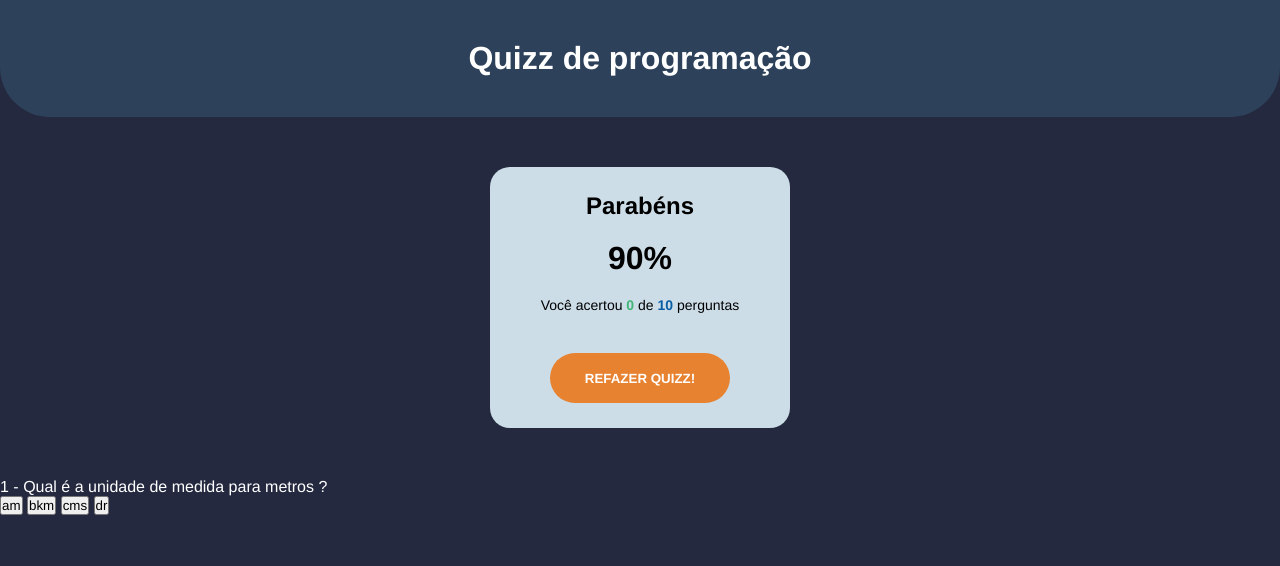
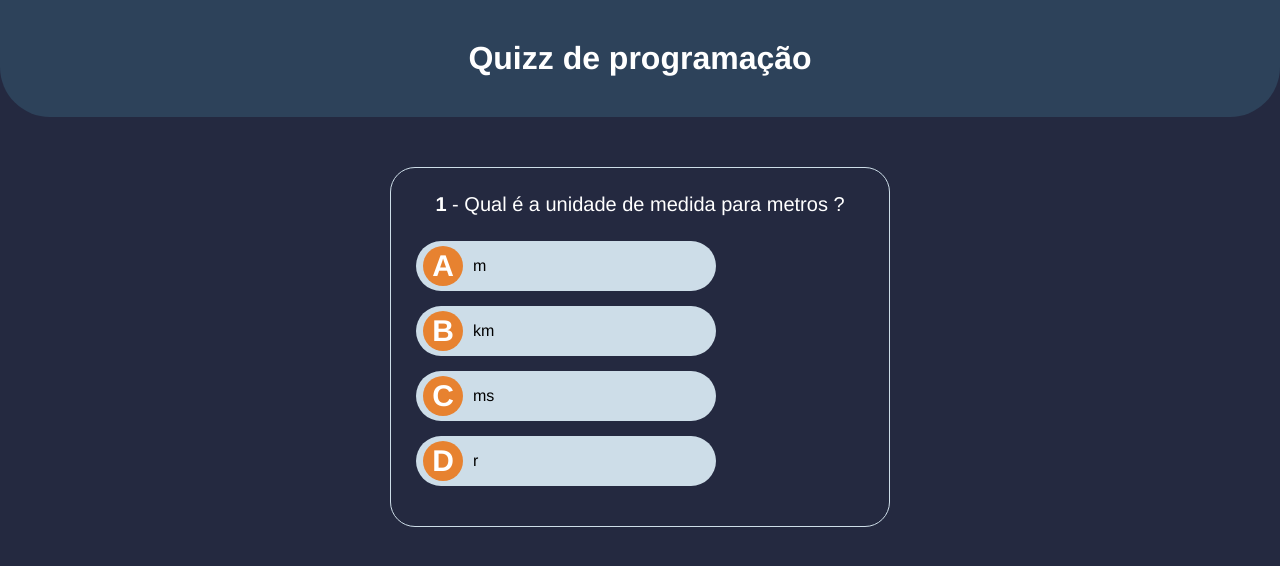
Before and after one commit to thallesManjaterra/Quizz, a plain HTML site: page index.html in a window 1280 px wide. Drawn offline with Linux system fonts and the light colour scheme.

Commit message:
finalizando css do projeto

```diff
--- a/css/styles.css
+++ b/css/styles.css
@@ -3,11 +3,11 @@
   margin: 0;
   padding: 0;
   box-sizing: border-box;
-  font-family: Helvetica, sans-serif;
+  font-family: Helvetica;
 }
 
 body {
-  background: #242940;
+  background-color: #242940;
   color: #fff;
 }
 
@@ -18,14 +18,15 @@ body {
 #main-title {
   padding: 40px 0;
   text-align: center;
-  background: #2d425a;
+  background-color: #2d425a;
   border-bottom-left-radius: 50px;
   border-bottom-right-radius: 50px;
 }
 
-/* SCORE CONTAINER */
+/* Score Container */
+
 #score-container {
-  background: #cddde8;
+  background-color: #cddde8;
   color: #000;
   text-align: center;
   width: 300px;
@@ -55,7 +56,7 @@ body {
 }
 
 #restart {
-  background: #e78230;
+  background-color: #e78230;
   color: #fff;
   font-weight: bold;
   height: 50px;
@@ -69,7 +70,97 @@ body {
 }
 
 #restart:hover {
-  background: transparent;
-  border: 2px solid #e78230;
+  background-color: transparent;
+  border-color: #e78230;
   color: #e78230;
 }
+
+/* Quizz container */
+
+#quizz-container {
+  width: 500px;
+  margin: 50px auto;
+  border: 1px solid #cddde8;
+  padding: 25px;
+  border-radius: 25px;
+}
+
+#question {
+  text-align: center;
+  margin-bottom: 25px;
+  font-size: 20px;
+}
+
+#question-number {
+  font-weight: bold;
+}
+
+#answers-box button {
+  display: flex;
+  align-items: center;
+  margin: 15px 0;
+  width: 300px;
+  height: 50px;
+  border-radius: 25px;
+  background-color: #cddde8;
+  border: 2px solid transparent;
+  color: #fff;
+  text-align: left;
+  padding-left: 5px;
+  color: #000;
+  cursor: pointer;
+  transition: 0.5s;
+}
+
+#answers-box button:hover {
+  background-color: #e78230;
+  color: #fff;
+}
+
+#answers-box .btn-letter {
+  font-size: 30px;
+  font-weight: bold;
+  background-color: #e78230;
+  color: #fff;
+  border-radius: 50%;
+  line-height: 40px;
+  text-align: center;
+  text-transform: uppercase;
+  flex: 1 1 0;
+  max-width: 40px;
+}
+
+.question-answer {
+  flex: 1 1 0;
+  margin-left: 10px;
+  font-size: 16px;
+}
+
+#quizz-container .wrong-answer,
+#quizz-container .wrong-answer .btn-letter {
+  background-color: #e62210;
+  color: #fff;
+}
+
+#quizz-container .correct-answer,
+#quizz-container .correct-answer .btn-letter {
+  background-color: #40b576;
+  color: #fff;
+}
+
+/* RESPONSIVO */
+
+@media (max-width: 450px) {
+  #quizz-container {
+    border: none;
+    width: 100%;
+  }
+
+  #answers-box button {
+    width: 100%;
+  }
+
+  #score-container {
+    width: 90%;
+  }
+}
--- a/index.html
+++ b/index.html
@@ -11,7 +11,7 @@
 
 <body>
   <h1 id="main-title">Quizz de programação</h1>
-  <div id="score-container">
+  <div id="score-container" class="hide">
     <h2>Parabéns</h2>
     <p id="display-score"><span>90</span>%</p>
     <p>Você acertou <span id="correct-answers">0</span> de <span id="questions-qty">10</span> perguntas</p>
@@ -20,9 +20,9 @@
   <div id="quizz-container">
     <p id="question"><span id="question-number">1 </span>- <span id="question-text">Qual é a unidade de medida para
         metros ?</span></p>
-    <div id="answer-box">
-      <button class="correct-answer"><span class="btn-letter">a</span><span class="question-answer">m</span></button>
-      <button class="wrong-answer"><span class="btn-letter">b</span><span class="question-answer">km</span></button>
+    <div id="answers-box">
+      <button><span class="btn-letter">a</span><span class="question-answer">m</span></button>
+      <button><span class="btn-letter">b</span><span class="question-answer">km</span></button>
       <button><span class="btn-letter">c</span><span class="question-answer">ms</span></button>
       <button><span class="btn-letter">d</span><span class="question-answer">r</span></button>
     </div>
```
